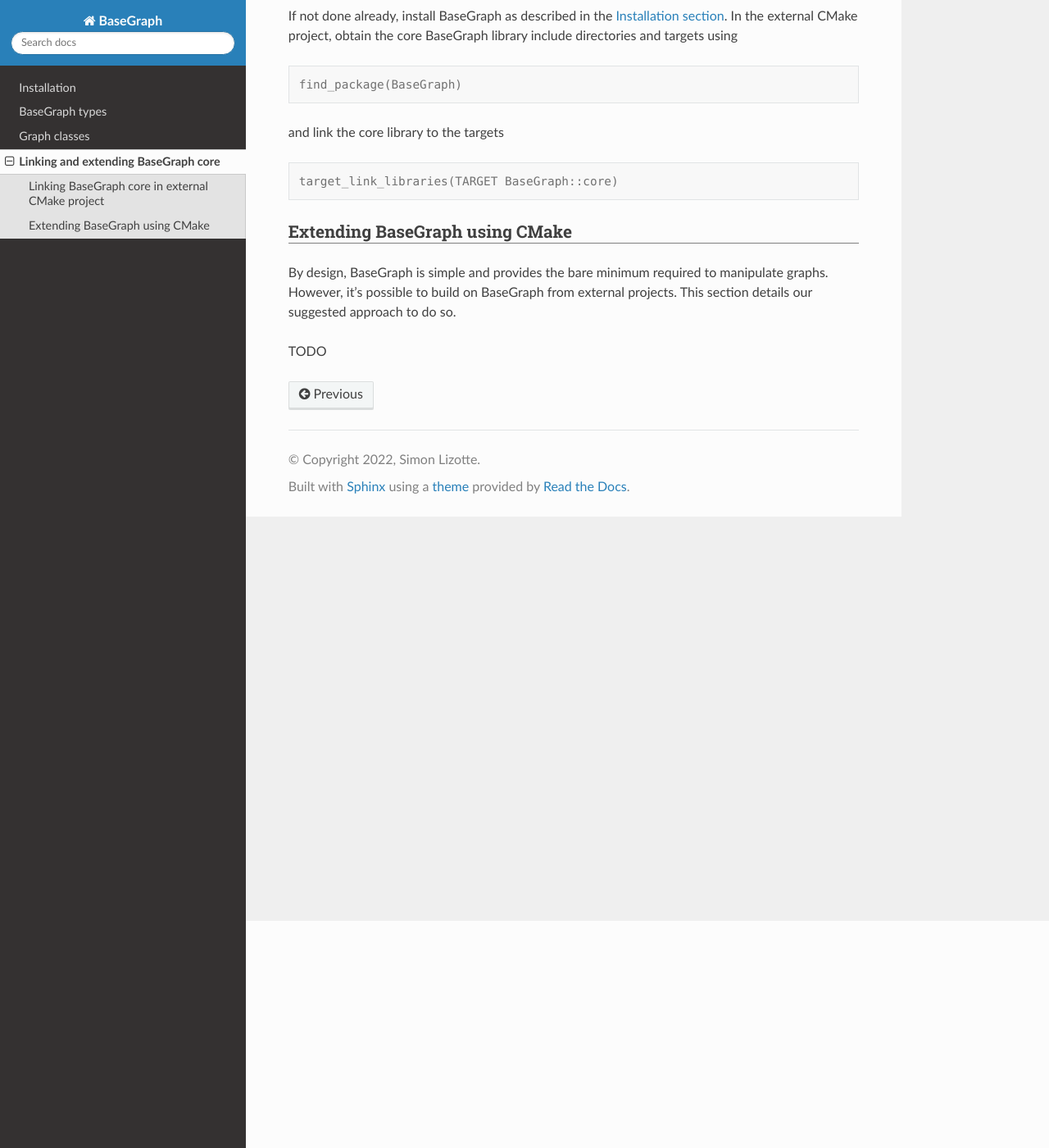
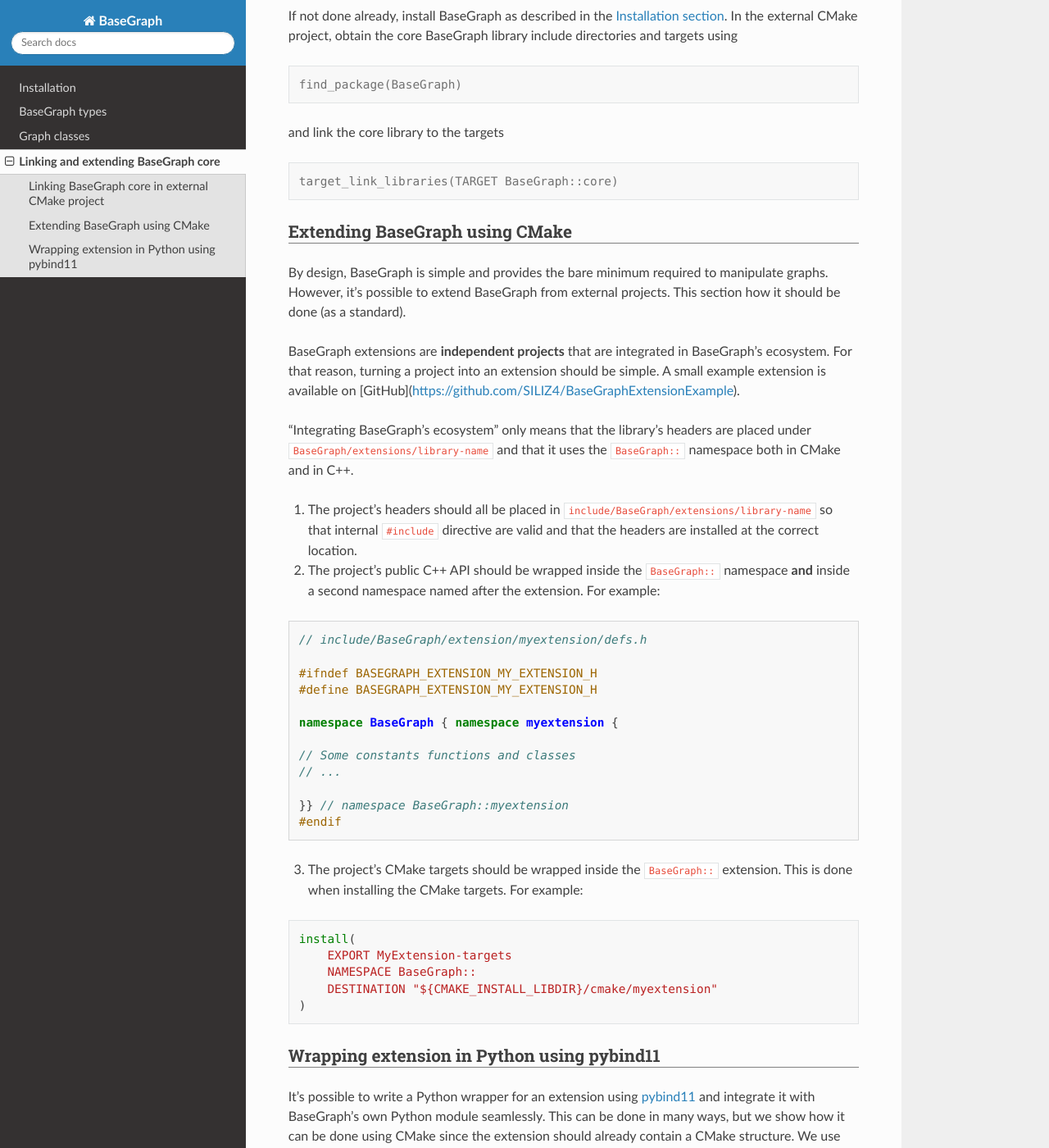
Before and after one commit to BaseGraph/BaseGraph, a Sphinx documentation site: the page built from docs/extensions.rst, in a window 1280 px wide and 1400 px high, scrolled down 277 px. Shown: the whole window at 82% size. Built offline with Sphinx 7.4.7 and the Read the Docs theme 2.0.0, drawn with Linux system fonts in a browser that asks for light colours; some of the changed text lies outside the part shown.

Commit message:
add documentation regarding extensions

```diff
--- a/docs/extensions.rst
+++ b/docs/extensions.rst
@@ -26,7 +26,129 @@
 -------------------------------
 
 By design, BaseGraph is simple and provides the bare minimum required to
-manipulate graphs. However, it's possible to build on BaseGraph from
-external projects. This section details our suggested approach to do so.
+manipulate graphs. However, it's possible to extend BaseGraph from
+external projects. This section how it should be done (as a standard).
 
-TODO
+BaseGraph extensions are **independent projects** that are integrated in
+BaseGraph's ecosystem. For that reason, turning a project into an extension
+should be simple. A small example extension is available on
+[GitHub](https://github.com/SILIZ4/BaseGraphExtensionExample).
+
+"Integrating BaseGraph's ecosystem" only means that the library's headers
+are placed under ``BaseGraph/extensions/library-name`` and that it uses the
+``BaseGraph::`` namespace both in CMake and in C++.
+
+1. The project's headers should all be placed in
+   ``include/BaseGraph/extensions/library-name`` so that internal ``#include``
+   directive are valid and that the headers are installed at the correct
+   location.
+
+2. The project's public C++ API should be wrapped inside the ``BaseGraph::``
+   namespace **and** inside a second namespace named after the extension.
+   For example:
+
+.. code-block:: cpp
+
+    // include/BaseGraph/extension/myextension/defs.h
+
+    #ifndef BASEGRAPH_EXTENSION_MY_EXTENSION_H
+    #define BASEGRAPH_EXTENSION_MY_EXTENSION_H
+
+    namespace BaseGraph { namespace myextension {
+
+    // Some constants functions and classes
+    // ...
+
+    }} // namespace BaseGraph::myextension
+    #endif
+
+3. The project's CMake targets should be wrapped inside the ``BaseGraph::``
+   extension. This is done when installing the CMake targets. For example:
+
+.. code-block:: cmake
+
+    install(
+        EXPORT MyExtension-targets
+        NAMESPACE BaseGraph::
+        DESTINATION "${CMAKE_INSTALL_LIBDIR}/cmake/myextension"
+    )
+
+
+Wrapping extension in Python using pybind11
+-------------------------------------------
+It's possible to write a Python wrapper for an extension using `pybind11`_ and
+integrate it with BaseGraph's own Python module seamlessly. This can be done in
+many ways, but we show how it can be done using CMake since the extension
+should already contain a CMake structure. We use ``scikit-build-core`` to
+install the module as it's the suggested approach by pybind11. The
+[example](https://github.com/SILIZ4/BaseGraphExtensionExample) linked earlier
+provides a functionnal Python module.
+
+The pybind11 module itself is written with the usual CMake commands, i.e.
+
+.. code-block:: cmake
+
+   pybind11_add_module(_mymodule mymodule_bindings.cpp)
+   target_link_libraries(_mymodule PRIVATE myextension BaseGraph::core)
+
+.. note::
+
+    When writing Python modules for extensions, the `basegraph` module
+    must be imported for the objects to be valid. This can be done with
+
+    .. code-block:: cpp
+
+        pybind11::module::import("basegraph");
+
+    inside a ``PYBIND11_MODULE`` macro.
+
+Using ``scikit-build-core`` to build and install the Python module, we add
+
+.. code-block:: cmake
+
+    install(TARGETS _mymodule DESTINATION ./basegraph/mymodule)
+    install(FILES mymodule/__init__.py DESTINATION ./basegraph/mymodule)
+
+to place both the ``_mymodule`` Python module and the ``__init__.py`` inside
+BaseGraph's Python module directory.
+
+.. note::
+
+   The extension's Python module **must** contain a ``__init__.py`` file
+   in order to be recognized by ``basegraph``.
+
+To make the CMake project installable with ``scikit-build-core``, we need to
+create a ``pyproject.toml`` file. For example, we can use
+
+.. code-block:: toml
+
+    [build-system]
+    requires = ["scikit-build-core>=0.2.1", "pybind11"]
+    build-backend = "scikit_build_core.build"
+
+    [project]
+    name = "basegraph_mymodule"
+    version = "0.1.0"
+    description = "My BaseGraph extension module."
+    readme = "README.md"
+    authors = [
+      { name = "You" },
+    ]
+    requires-python = ">=3.7"
+
+    [tool.scikit-build]
+    wheel.expand-macos-universal-tags = true
+
+See their documentation for more examples.
+
+The module should now be installable using ``pip install .``. After the installation,
+the module should automatically be loaded when importing ``basegraph``:
+
+.. code-block:: python
+
+   import basegraph
+   # or from basegraph import mymodule
+
+   basegraph.mymodule.do_something()
+
+.. _pybind11: https://pybind11.readthedocs.io/en/stable/index.html
```
Also changed, not shown: docs/conf.py (line endings or trailing spaces).
